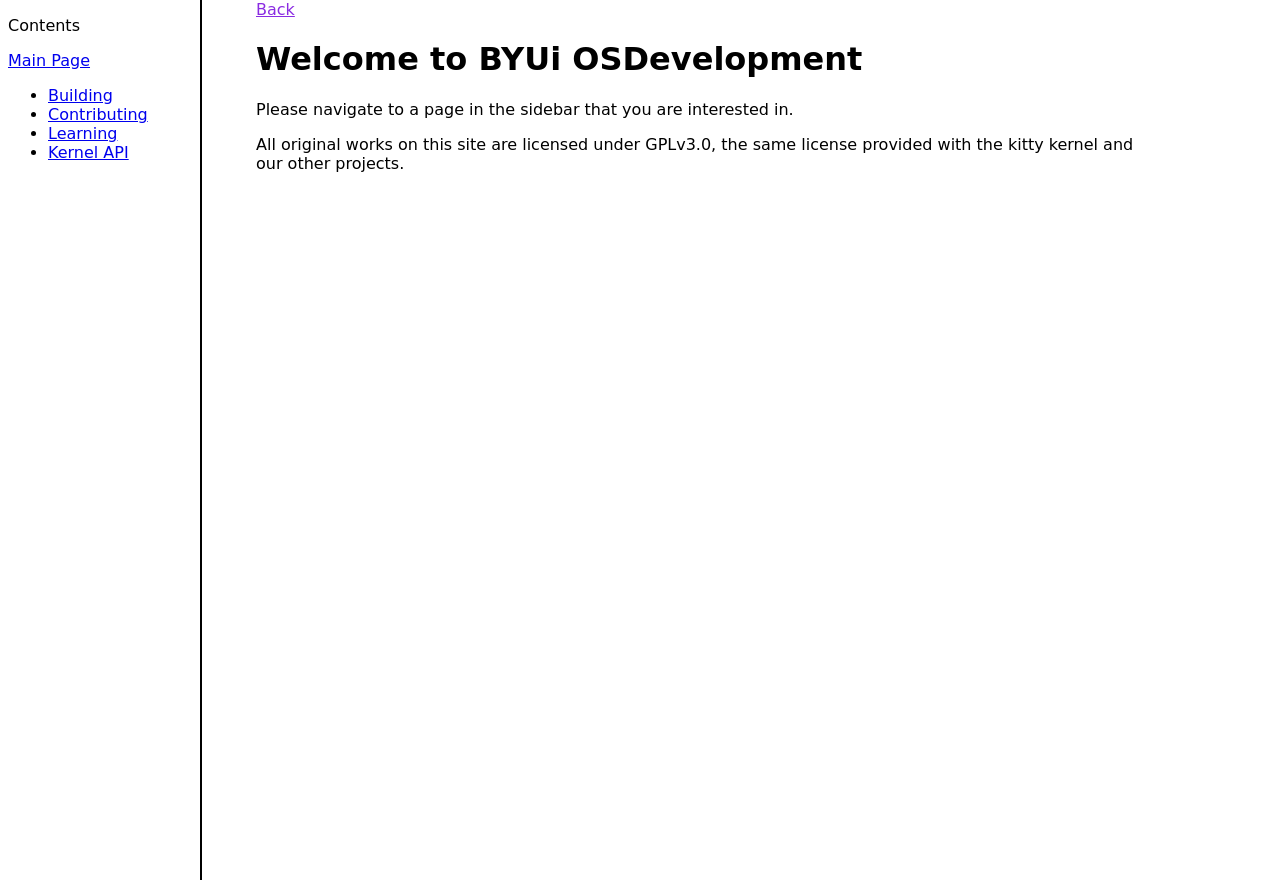
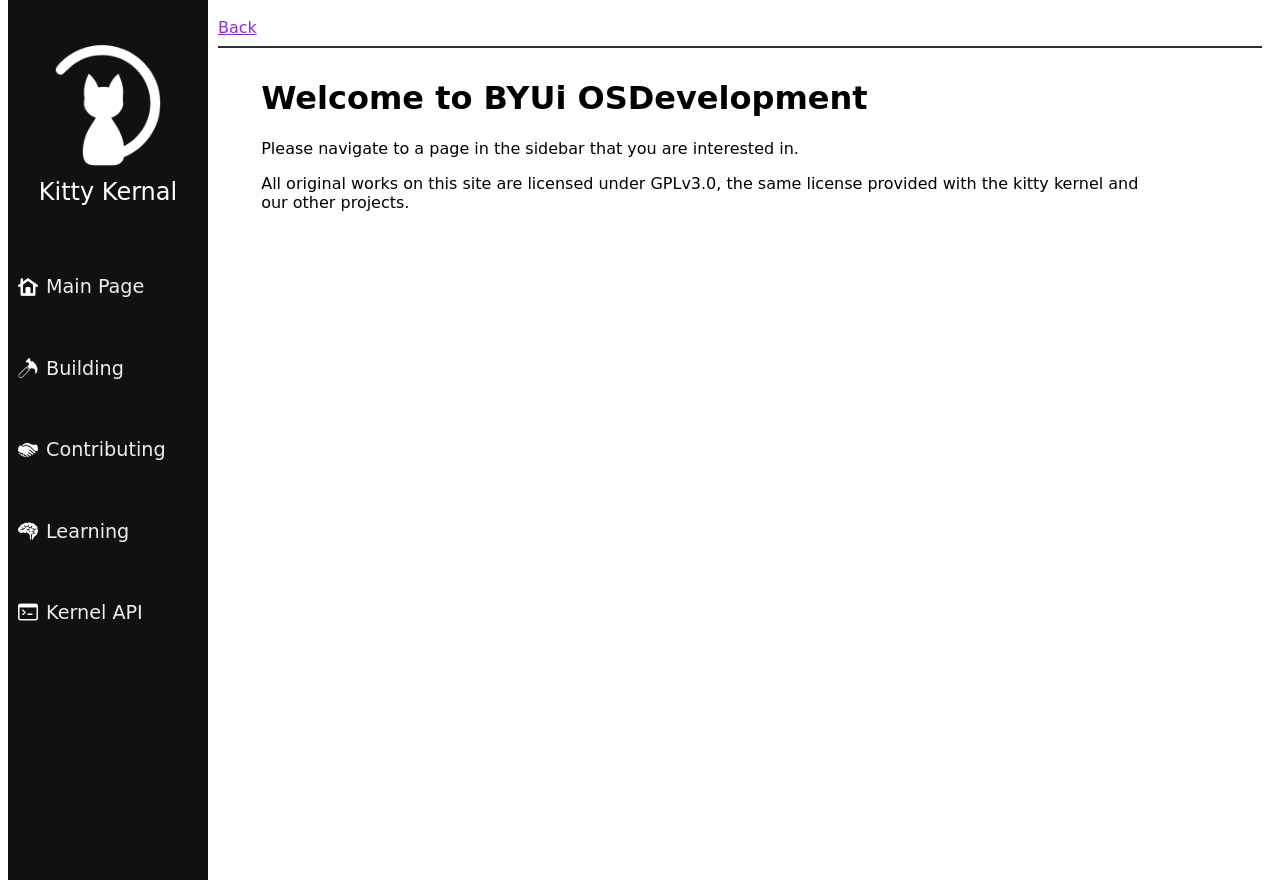
Before and after one commit to pounce-dev/website, a Flask app: page / in a window 1280 px wide. Run offline with Flask 3, Linux system fonts and the light colour scheme.

Commit message:
Added Sidebar

```diff
--- /dev/null
+++ b/static/js/sidebar.js
@@ -0,0 +1,10 @@
+current_page = window.location.pathname.split("/").pop();
+
+function redirectToURL(link) {
+    console.log("Redirecting to:", link);
+    window.location.href = link;
+}
+
+function goBack() {
+    window.history.back();
+  }
--- a/static/style.css
+++ b/static/style.css
@@ -4,20 +4,84 @@ Classic Style
 
 body {
     font-family: "Comic Sans MS", serif;
+    display: grid;
+    grid-template-columns: 200px auto;
+    grid-template-rows: 50px auto;
 }
 
-.sidebar {
-    position: fixed;
-    top: 0px;
-    bottom: 0px;
-    width: 15%;
-    border-width: 0px 2px 0px 0px;
-    border-style: solid;
-    overflow-y: auto;
+/* Header */
+.header {
+    margin: 10px;
+    border-bottom: #2f2f2f 2px solid;
+    grid-column: 2;
 }
 
+/* Sidebar Content */
+.sidebar {
+    top: 0px;
+    width: 200px;
+    height: 100%;
+    position: fixed;
+    background-color: #111;
+    padding-top: 20px;
+    color: white;
+    display: flex;
+    flex-direction: column;
+}
+
+.logo-container {
+    display: flex;
+    flex-direction: column;
+    align-items: center;
+    justify-content: center;
+    margin: 20px;
+}
+
+.logo-container img {
+    width: 75%;
+}
+
+.sidebar-title{
+    font-size: 1.5em;
+    margin-top: 0%;
+    margin-bottom: 20px;
+    text-align: center;
+}
+
+.sidebar_item{
+    padding: 10px;
+    color: #eee; /* Slightly whiter color */
+    font-size: 1.2em;
+    text-decoration: none;
+    display: flex; /* Use flexbox */
+    align-items: center; /* Center content vertically */
+}
+
+.sidebar .sidebar_item:hover {
+    background-color: #2f2f2f;
+    cursor: pointer;
+    transform: scale(1.1); /* Grow by 10% on hover */
+}
+
+.sidebar_item.active {
+    background-color: #333; /* Highlight color for the active page */
+}
+
+.sidebar_item.active:hover {
+    opacity: 1; /* Maintain full opacity on hover for the active page */
+}
+
+.sidebar .icon {
+    width: 20px; /* Set the appropriate width for your images */
+    height: 20px; /* Set the appropriate height for your images */
+    margin-right: 8px;
+}
+
+/* Content */
+
 .content {
-    position: fixed;
+    /* position: fixed; */
+    grid-column: 2;
     top: 0px;
     bottom: 0px;
     left: 15%;
--- a/templates/default_page.html
+++ b/templates/default_page.html
@@ -4,30 +4,50 @@
     <meta charset="UTF-8">
     <link rel="stylesheet" href="{{ url_for('static', filename='style.css') }}">
     <title>{% block title %}{% endblock %}</title>
+    <script src="{{ url_for('static', filename='js/sidebar.js') }}"></script>
+    <link rel="shortcut icon" href="{{ url_for('static', filename='img/favicon.ico') }}">
 </head>
 <body>
+    <div class="header">
+        <a onclick="goBack()" style="color: blueviolet; text-decoration: underline;">Back</a>
+    </div>
     <div class="sidebar">
+        <div class="logo-container" onclick="redirectToURL('/')">
+            <img src="{{ url_for('static', filename='img/kitty-logo-white.png') }}" alt="Logo" class="logo">
+            <p class="sidebar-title">Kitty Kernal</p>
+        </div>
         <div>
-            <p>Contents</p>
-            <a href="/">Main Page</a>
-            <ul>
-                <li><a href="/building">Building</a></li>
-                <li><a href="/contributing">Contributing</a></li>
-                <li><a href="/learning">Learning</a></li>
-                <li><a href="/kernel-api">Kernel API</a></li>
-            </ul>
+            <div class="sidebar_item" onclick="redirectToURL('/')">
+                <img class="icon" src="{{ url_for('static', filename='img/home-icon.png') }}" alt="Home">
+                <p>Main Page</p>
+            </div>
+            <div class="sidebar_item" onclick="redirectToURL('/building')">
+                <img class="icon" src="{{ url_for('static', filename='img/hammer-icon.png') }}" alt="Building">
+                <p>Building</p>
+            </div>
+            <div class="sidebar_item" onclick="redirectToURL('/contributing')">
+                <img class="icon" src="{{ url_for('static', filename='img/handshake.png') }}" alt="Contributing">
+                <p>Contributing</p>
+            </div>
+            <div class="sidebar_item" onclick="redirectToURL('/learning')">
+                <img class="icon" src="{{ url_for('static', filename='img/brain.png') }}" alt="Learning">
+                <p>Learning</p>
+            </div>
+            <div class="sidebar_item" onclick="redirectToURL('/kernel-api')">
+                <img class="icon" src="{{ url_for('static', filename='img/console.png') }}" alt="Kernel API">
+                <p>Kernel API</p>
+            </div>
+            <script>
+                function redirectToURL(link) {
+                    console.log("Redirecting to:", link);
+                    window.location.href = link;
+                }
+            </script>
         </div>
     </div>
     <div class="content">
-        <a onclick="goBack()" style="color: blueviolet; text-decoration: underline;">Back</a>
-
-        <script>
-        function goBack() {
-          window.history.back();
-        }
-        </script>
-
         <div class="text">{% block content %}{% endblock %}</div>
     </div>
+
 </body>
 </html>
```
Also changed, not shown: static/img/brain.png (added), static/img/console.png (added), static/img/favicon.ico (added), static/img/hammer-icon.png (added), static/img/handshake.png (added), static/img/home-icon.png (added), static/img/kitty-logo-white.png (added).
